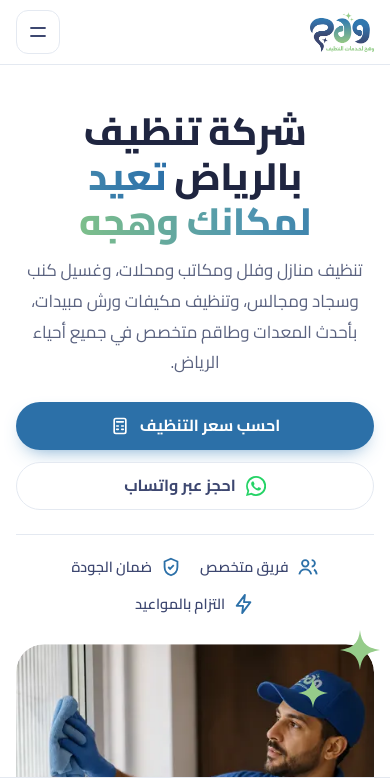
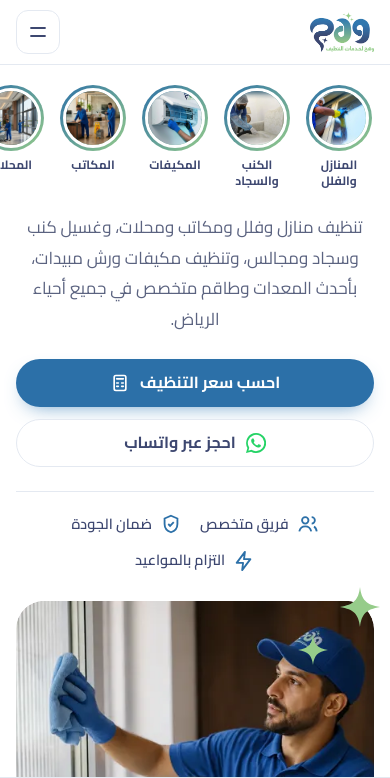
Before and after one commit to naqaacompanydev-design/wahaggggggggggg, a plain HTML site: page index.html in a window 390 px wide. Shown: the top 778 px of the page. Drawn offline with Linux system fonts and the light colour scheme.

Commit message:
Add files via upload

```diff
--- a/assets/site.css
+++ b/assets/site.css
@@ -335,3 +335,20 @@ html{scrollbar-color:#B8C6DA var(--surface)}
   .head p,.hero__lead{margin-inline:auto}
   main :is(.hero__cta,.proof,.chips,.btns,.cta,.ab-cta){justify-content:center;align-items:center}
 }
+
+/* phones: service "story" circles open the homepage hero; the heading stays for search engines only */
+.st-ring{display:none}
+@media (max-width:900px){
+  .hero{padding-top:18px}
+  .hero__grid>*{min-width:0}
+  .st-ring{display:flex;gap:12px;overflow-x:auto;margin:0 -16px 18px;padding:2px 16px 6px;scrollbar-width:none}
+  .st-ring::-webkit-scrollbar{display:none}
+  .st-ring a{flex:0 0 auto;display:grid;justify-items:center;align-content:start;gap:6px;width:70px;font-size:12px;font-weight:700;line-height:1.3;color:var(--navy);text-align:center}
+  .st-ring span{width:66px;height:66px;border-radius:50%;padding:3px;background:linear-gradient(135deg,#2C70A8,#96CC8A)}
+  .st-ring img{width:100%;height:100%;border-radius:50%;object-fit:cover;border:3px solid #fff}
+  .hero .hero__h1{position:absolute;width:1px;height:1px;margin:0;overflow:hidden;clip:rect(0 0 0 0);white-space:nowrap}
+}
+@media (max-width:900px) and (prefers-reduced-motion:no-preference){
+  .st-ring a.on span{animation:st-pulse 2.4s ease-in-out infinite}
+}
+@keyframes st-pulse{50%{box-shadow:0 0 0 4px rgba(150,204,138,.35)}}
--- a/index.html
+++ b/index.html
@@ -23,7 +23,7 @@
 <script type="application/ld+json">
 {"@context":"https://schema.org","@type":"HouseCleaningService","name":"وهج لخدمات التنظيف","url":"https://www.wahjclean.sa/","telephone":"+966550771338","email":"info@wahjclean.sa","areaServed":{"@type":"City","name":"الرياض"},"address":{"@type":"PostalAddress","addressLocality":"الرياض","addressCountry":"SA"},"paymentAccepted":"Tabby, Tamara"}
 </script>
-<link rel="stylesheet" href="/assets/site.css?v=mwu38dg4">
+<link rel="stylesheet" href="/assets/site.css?v=mwu3lg6r">
 </head>
 <body>
 <svg width="0" height="0" style="position:absolute" aria-hidden="true">
@@ -128,7 +128,8 @@
   <section class="hero" aria-labelledby="hero-h">
     <div class="wrap hero__grid">
       <div class="hero__text">
-        <h1 id="hero-h" data-in="2">شركة تنظيف بالرياض <span class="glow">تعيد لمكانك وهجه</span></h1>
+        <nav class="st-ring" aria-label="خدماتنا"><a href="/services/home-villa-cleaning/" class="on"><span><img src="/assets/old/6a53ab878becf.png" alt="" width="62" height="62"></span>المنازل والفلل</a><a href="/services/sofa-carpet-cleaning/"><span><img src="/assets/old/6a53aaa518e00.png" alt="" width="62" height="62"></span>الكنب والسجاد</a><a href="/services/ac-cleaning/"><span><img src="/assets/old/6a53b95818aec.png" alt="" width="62" height="62"></span>المكيفات</a><a href="/services/office-cleaning/"><span><img src="/assets/old/6a53b70f7270b.png" alt="" width="62" height="62"></span>المكاتب</a><a href="/services/shop-cleaning/"><span><img src="/assets/old/6a53bc0dab095.png" alt="" width="62" height="62"></span>المحلات</a><a href="/services/pest-control/"><span><img src="/assets/old/6a53b8666269b.png" alt="" width="62" height="62"></span>رش المبيدات</a><a href="/services/post-construction-cleaning/"><span><img src="/assets/old/6a53a8d368e32.png" alt="" width="62" height="62"></span>البيوت الجديدة</a></nav>
+        <h1 id="hero-h" class="hero__h1" data-in="2">شركة تنظيف بالرياض <span class="glow">تعيد لمكانك وهجه</span></h1>
         <p class="hero__lead" data-in="3">تنظيف منازل وفلل ومكاتب ومحلات، وغسيل كنب وسجاد ومجالس، وتنظيف مكيفات ورش مبيدات، بأحدث المعدات وطاقم متخصص في جميع أحياء الرياض.</p>
         <div class="hero__cta" data-in="4">
           <a class="btn btn--primary" href="/price-calculator/">احسب سعر التنظيف<svg class="ico"><use href="#i-calc"/></svg></a>
@@ -396,6 +397,6 @@ document.addEventListener('click',e=>{
 </div>
 
 
-<script src="/assets/site.js?v=mwu38dg4" defer></script>
+<script src="/assets/site.js?v=mwu3lg6r" defer></script>
 </body>
 </html>
```
